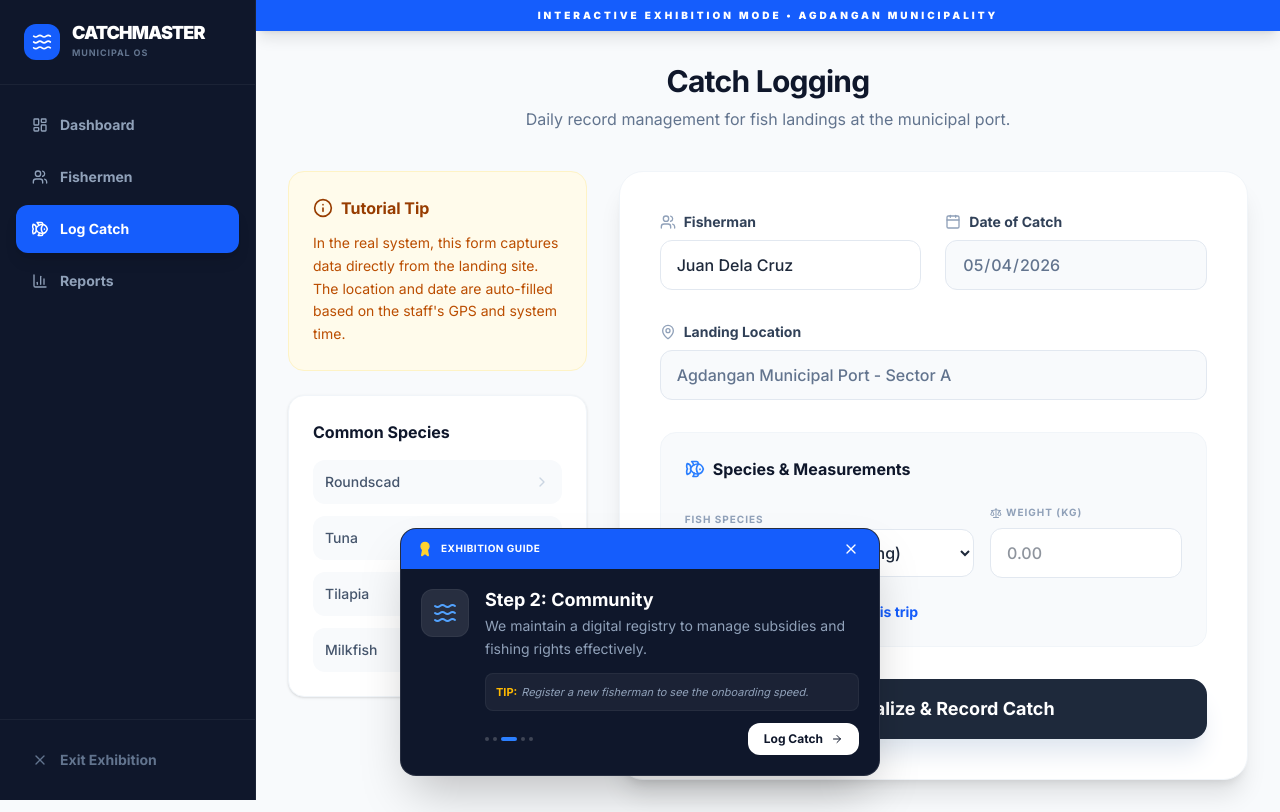
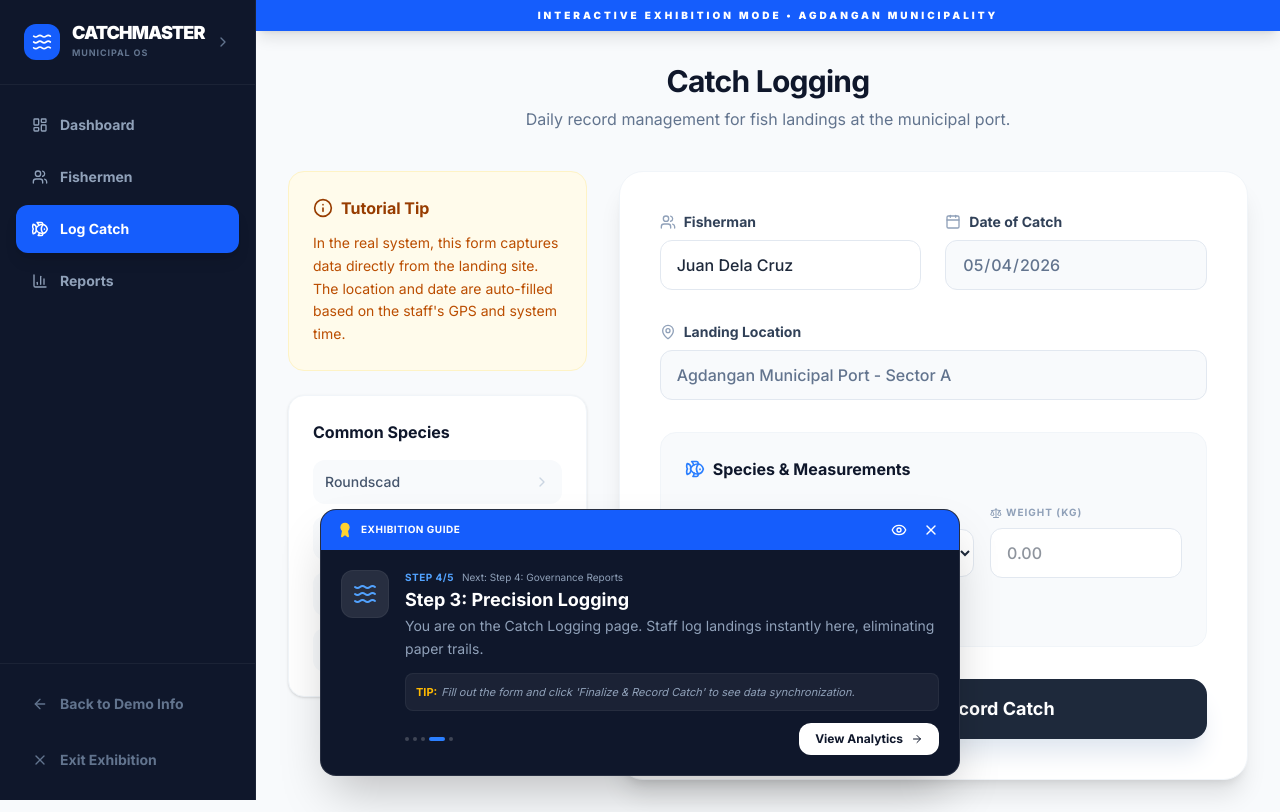
Before and after one commit to y0moriko/Catchmaster-2.0, a Next.js app: page /demo/catches in a window 1280 px wide. Built offline with nearby package versions, Linux system fonts and the light colour scheme.

Commit message:
Add subtle animations to landing page and enhance demo walkthrough

```diff
--- a/src/app/globals.css
+++ b/src/app/globals.css
@@ -33,3 +33,97 @@ body {
   color: var(--foreground);
   font-family: var(--font-sans);
 }
+
+@keyframes fade-in-up {
+  from {
+    opacity: 0;
+    transform: translateY(20px);
+  }
+  to {
+    opacity: 1;
+    transform: translateY(0);
+  }
+}
+
+@keyframes fade-in {
+  from {
+    opacity: 0;
+  }
+  to {
+    opacity: 1;
+  }
+}
+
+@keyframes float {
+  0%, 100% {
+    transform: translateY(0);
+  }
+  50% {
+    transform: translateY(-10px);
+  }
+}
+
+@keyframes pulse-glow {
+  0%, 100% {
+    box-shadow: 0 0 20px rgba(59, 130, 246, 0.3);
+  }
+  50% {
+    box-shadow: 0 0 30px rgba(59, 130, 246, 0.5);
+  }
+}
+
+@keyframes shimmer {
+  0% {
+    background-position: -200% 0;
+  }
+  100% {
+    background-position: 200% 0;
+  }
+}
+
+.animate-fade-in-up {
+  animation: fade-in-up 0.6s ease-out forwards;
+}
+
+.animate-fade-in {
+  animation: fade-in 0.8s ease-out forwards;
+}
+
+.animate-float {
+  animation: float 3s ease-in-out infinite;
+}
+
+.animate-pulse-glow {
+  animation: pulse-glow 2s ease-in-out infinite;
+}
+
+.animation-delay-100 {
+  animation-delay: 0.1s;
+  opacity: 0;
+}
+
+.animation-delay-200 {
+  animation-delay: 0.2s;
+  opacity: 0;
+}
+
+.animation-delay-300 {
+  animation-delay: 0.3s;
+  opacity: 0;
+}
+
+.animation-delay-400 {
+  animation-delay: 0.4s;
+  opacity: 0;
+}
+
+.shimmer {
+  background: linear-gradient(
+    90deg,
+    transparent 0%,
+    rgba(255, 255, 255, 0.4) 50%,
+    transparent 100%
+  );
+  background-size: 200% 100%;
+  animation: shimmer 3s ease-in-out infinite;
+}
--- a/src/components/DemoComponents.tsx
+++ b/src/components/DemoComponents.tsx
@@ -14,7 +14,10 @@ import {
   Info,
   HelpCircle,
   Award,
-  Waves
+  Waves,
+  ChevronRight,
+  Eye,
+  ArrowLeft
 } from "lucide-react";
 import { cn } from "@/lib/utils";
 
@@ -23,6 +26,7 @@ interface Scene {
   title: string;
   narrative: string;
   actionLabel: string;
+  matchPath: string;
   path: string;
   tip: string;
 }
@@ -31,56 +35,99 @@ const exhibitionScenes: Scene[] = [
   {
     id: "welcome",
     title: "Agdangan Digital Transformation",
-    narrative: "We are digitizing the coastal economy of Agdangan, Quezon. This walkthrough shows our 'Port to Plate' tracking.",
+    narrative: "Welcome to CatchMaster! This walkthrough shows our 'Port to Plate' tracking system for Agdangan's coastal economy.",
     actionLabel: "Begin Journey",
+    matchPath: "/demo",
     path: "/demo/dashboard",
-    tip: "The Guide at the bottom helps you navigate each module."
+    tip: "You can freely explore any section using the sidebar. The guide below follows your progress."
   },
   {
     id: "dashboard",
-    title: "Step 1: Intelligence",
-    narrative: "Officials monitor municipal production and economic growth in real-time.",
-    actionLabel: "Registry",
+    title: "Step 1: Intelligence Dashboard",
+    narrative: "You are viewing the Executive Overview. Officials monitor municipal production and economic growth in real-time here.",
+    actionLabel: "Go to Registry",
+    matchPath: "/demo/dashboard",
     path: "/demo/fishermen",
-    tip: "Stats are aggregated automatically from port entries."
+    tip: "Stats are aggregated automatically from port entries. Try hovering over cards for details."
   },
   {
     id: "fishermen",
-    title: "Step 2: Community",
-    narrative: "We maintain a digital registry to manage subsidies and fishing rights effectively.",
-    actionLabel: "Log Catch",
+    title: "Step 2: Community Registry",
+    narrative: "You are viewing the Fisherman Registry. This is where we manage subsidies and fishing rights effectively.",
+    actionLabel: "Log a Catch",
+    matchPath: "/demo/fishermen",
     path: "/demo/catches",
-    tip: "Register a new fisherman to see the onboarding speed."
+    tip: "Click 'Register New Fisherman' to see the onboarding workflow in action."
   },
   {
     id: "catches",
-    title: "Step 3: Precision",
-    narrative: "Staff log landings instantly, eliminating paper trails and preventing data loss.",
-    actionLabel: "Analytics",
+    title: "Step 3: Precision Logging",
+    narrative: "You are on the Catch Logging page. Staff log landings instantly here, eliminating paper trails.",
+    actionLabel: "View Analytics",
+    matchPath: "/demo/catches",
     path: "/demo/reports",
-    tip: "Try finalizing a catch to see the data sync."
+    tip: "Fill out the form and click 'Finalize & Record Catch' to see data synchronization."
   },
   {
     id: "reports",
-    title: "Step 4: Governance",
-    narrative: "Automated reports help secure funding and protect marine sanctuaries.",
-    actionLabel: "Restart",
+    title: "Step 4: Governance Reports",
+    narrative: "You are viewing Analytics & Reports. Automated reports help secure funding and protect marine sanctuaries.",
+    actionLabel: "Restart Tour",
+    matchPath: "/demo/reports",
     path: "/demo",
-    tip: "Manual tabulation used to take weeks—now it takes seconds."
+    tip: "Click 'Export Report' to generate a sample report for LGU officials."
+  }
+];
+
+const workflowCards = [
+  {
+    id: "fishermen",
+    title: "Add Fisherman",
+    description: "Register a new fisherman with personal details and barangay assignment.",
+    icon: Users,
+    path: "/demo/fishermen",
+    color: "from-green-500 to-emerald-600",
+    steps: ["Click 'Register New Fisherman'", "Fill in name & barangay", "Submit to add to registry"]
+  },
+  {
+    id: "catch",
+    title: "Log Catch",
+    description: "Record daily fish landings with species, weight, and location data.",
+    icon: Fish,
+    path: "/demo/catches",
+    color: "from-blue-500 to-cyan-600",
+    steps: ["Select fisherman", "Choose fish species", "Enter weight & finalize"]
+  },
+  {
+    id: "dashboard",
+    title: "View Dashboard",
+    description: "Monitor real-time statistics and catch trends across the municipality.",
+    icon: LayoutDashboard,
+    path: "/demo/dashboard",
+    color: "from-purple-500 to-indigo-600",
+    steps: ["Check total catch stats", "View recent activity", "Analyze top performers"]
+  },
+  {
+    id: "reports",
+    title: "Generate Reports",
+    description: "Create comprehensive data exports for municipal planning and compliance.",
+    icon: BarChart3,
+    path: "/demo/reports",
+    color: "from-amber-500 to-orange-600",
+    steps: ["Select report type", "Set date range", "Export as PDF/CSV"]
   }
 ];
 
 export function ExhibitionGuide({ currentPath }: { currentPath: string }) {
   const [activeSceneIndex, setActiveSceneIndex] = useState(-1);
   const [minimized, setMinimized] = useState(false);
+  const [showWorkflows, setShowWorkflows] = useState(false);
 
   useEffect(() => {
-    const sceneIndex = exhibitionScenes.findIndex(s => s.path === currentPath);
+    const sceneIndex = exhibitionScenes.findIndex(s => s.matchPath === currentPath);
     if (sceneIndex !== -1) {
       setActiveSceneIndex(sceneIndex);
       setMinimized(false);
-    } else if (currentPath === "/demo") {
-      setActiveSceneIndex(0);
     }
   }, [currentPath]);
 
@@ -89,10 +136,57 @@ export function ExhibitionGuide({ currentPath }: { currentPath: string }) {
   const scene = exhibitionScenes[activeSceneIndex];
 
   return (
-    <div className={cn(
-      "fixed bottom-6 left-1/2 -translate-x-1/2 w-full max-w-lg z-[200] transition-all duration-500 px-4",
-      minimized ? "translate-y-24" : "translate-y-0"
-    )}>
+    <>
+      {/* Workflow Quick Access Panel */}
+      {showWorkflows && (
+        <div className="fixed right-6 top-1/2 -translate-y-1/2 z-[200] w-80 animate-fade-in-up">
+          <div className="bg-white rounded-2xl shadow-2xl border border-slate-200 overflow-hidden">
+            <div className="bg-slate-900 text-white px-4 py-3 flex items-center justify-between">
+              <div className="flex items-center gap-2">
+                <Fish className="w-4 h-4 text-blue-400" />
+                <span className="font-bold text-xs uppercase tracking-wider">Workflows</span>
+              </div>
+              <button
+                onClick={() => setShowWorkflows(false)}
+                className="hover:bg-white/20 p-1 rounded-lg transition-colors"
+              >
+                <X className="w-4 h-4" />
+              </button>
+            </div>
+            <div className="p-4 space-y-3 max-h-96 overflow-y-auto">
+              {workflowCards.map((workflow) => (
+                <Link
+                  key={workflow.id}
+                  href={workflow.path}
+                  className="block p-4 rounded-xl border border-slate-100 hover:border-blue-200 hover:bg-blue-50/50 transition-all group"
+                >
+                  <div className="flex items-start gap-3">
+                    <div className={`w-10 h-10 rounded-xl bg-gradient-to-br ${workflow.color} flex items-center justify-center flex-shrink-0 shadow-lg`}>
+                      <workflow.icon className="w-5 h-5 text-white" />
+                    </div>
+                    <div className="flex-1">
+                      <h4 className="font-bold text-slate-900 text-sm group-hover:text-blue-600 transition-colors">{workflow.title}</h4>
+                      <p className="text-xs text-slate-500 mt-0.5 leading-relaxed">{workflow.description}</p>
+                      <div className="flex items-center gap-1 mt-2">
+                        {workflow.steps.map((step, i) => (
+                          <span key={i} className="text-[10px] font-medium text-slate-400 bg-slate-50 px-2 py-0.5 rounded-full">
+                            {i + 1}. {step}
+                          </span>
+                        ))}
+                      </div>
+                    </div>
+                    <ChevronRight className="w-4 h-4 text-slate-300 group-hover:text-blue-500 transition-colors flex-shrink-0 mt-1" />
+                  </div>
+                </Link>
+              ))}
+            </div>
+          </div>
+        </div>
+      )}
+
+      {/* Bottom Guide - Shows when not minimized */}
+      {!minimized && (
+        <div className="fixed bottom-6 left-1/2 -translate-x-1/2 w-full max-w-2xl z-[200] px-4 animate-fade-in-up">
           <div className="bg-slate-900 text-white rounded-2xl shadow-2xl border border-white/10 overflow-hidden">
             {/* Header */}
             <div className="bg-blue-600 px-4 py-2 flex items-center justify-between">
@@ -100,12 +194,21 @@ export function ExhibitionGuide({ currentPath }: { currentPath: string }) {
                 <Award className="w-4 h-4 text-amber-300 fill-amber-300" />
                 <span className="font-bold text-[10px] uppercase tracking-wider">Exhibition Guide</span>
               </div>
+              <div className="flex items-center gap-2">
                 <button
-            onClick={() => setMinimized(!minimized)}
+                  onClick={() => setShowWorkflows(!showWorkflows)}
+                  className="hover:bg-white/20 p-1 rounded-lg transition-colors"
+                  title="Show workflows"
+                >
+                  <Eye className="w-4 h-4" />
+                </button>
+                <button
+                  onClick={() => setMinimized(true)}
                   className="hover:bg-white/20 p-1 rounded-lg transition-colors"
                 >
-            {minimized ? <HelpCircle className="w-4 h-4" /> : <X className="w-4 h-4" />}
+                  <X className="w-4 h-4" />
                 </button>
+              </div>
             </div>
 
             {/* Content */}
@@ -115,6 +218,12 @@ export function ExhibitionGuide({ currentPath }: { currentPath: string }) {
               </div>
               <div className="space-y-3 flex-1">
                 <div>
+                  <div className="flex items-center gap-2 mb-1">
+                    <span className="text-[10px] font-bold text-blue-400 uppercase tracking-wider">Step {activeSceneIndex + 1}/{exhibitionScenes.length}</span>
+                    {activeSceneIndex < exhibitionScenes.length - 1 && (
+                      <span className="text-[10px] text-slate-400">Next: {exhibitionScenes[activeSceneIndex + 1].title}</span>
+                    )}
+                  </div>
                   <h3 className="text-lg font-bold text-white leading-tight">{scene.title}</h3>
                   <p className="text-slate-400 text-sm leading-relaxed mt-1">
                     {scene.narrative}
@@ -141,7 +250,7 @@ export function ExhibitionGuide({ currentPath }: { currentPath: string }) {
                     ))}
                   </div>
                   <Link
-                href={exhibitionScenes[(activeSceneIndex + 1) % exhibitionScenes.length].path}
+                    href={scene.path}
                     className="bg-white text-slate-900 px-4 py-2 rounded-xl font-bold text-xs hover:bg-blue-50 transition-all flex items-center gap-2 group whitespace-nowrap"
                   >
                     {scene.actionLabel}
@@ -151,68 +260,95 @@ export function ExhibitionGuide({ currentPath }: { currentPath: string }) {
               </div>
             </div>
           </div>
+        </div>
+      )}
 
-      {/* Minimized Trigger */}
+      {/* Minimized Trigger - Always visible when minimized */}
       {minimized && (
         <button
           onClick={() => setMinimized(false)}
-          className="absolute -top-10 right-8 bg-blue-600 text-white p-2 rounded-full shadow-2xl animate-bounce"
+          className="fixed bottom-6 right-6 z-[201] bg-blue-600 text-white p-3 rounded-full shadow-2xl hover:bg-blue-700 transition-all animate-bounce"
         >
           <HelpCircle className="w-5 h-5" />
         </button>
       )}
-    </div>
+    </>
   );
 }
 
 export function DemoSidebar({ currentPath }: { currentPath: string }) {
+  const [collapsed, setCollapsed] = useState(false);
+
   const items = [
-    { name: "Dashboard", icon: LayoutDashboard, path: "/demo/dashboard", id: "nav-dashboard" },
-    { name: "Fishermen", icon: Users, path: "/demo/fishermen", id: "nav-fishermen" },
-    { name: "Log Catch", icon: Fish, path: "/demo/catches", id: "nav-catches" },
-    { name: "Reports", icon: BarChart3, path: "/demo/reports", id: "nav-reports" },
+    { name: "Dashboard", icon: LayoutDashboard, path: "/demo/dashboard", id: "nav-dashboard", description: "View stats & trends" },
+    { name: "Fishermen", icon: Users, path: "/demo/fishermen", id: "nav-fishermen", description: "Manage registry" },
+    { name: "Log Catch", icon: Fish, path: "/demo/catches", id: "nav-catches", description: "Record landings" },
+    { name: "Reports", icon: BarChart3, path: "/demo/reports", id: "nav-reports", description: "Analytics & export" },
   ];
 
   return (
-    <div className="w-64 bg-slate-900 border-r border-white/5 h-screen sticky top-0 flex flex-col z-50">
-      <div className="p-6 border-b border-white/5">
-        <div className="flex items-center gap-3">
+    <div className={`${collapsed ? "w-20" : "w-64"} bg-slate-900 border-r border-white/5 h-screen sticky top-0 flex flex-col z-50 transition-all duration-300`}>
+      <div className="p-6 border-b border-white/5 flex items-center justify-between">
+        <div className={`flex items-center gap-3 ${collapsed ? "justify-center w-full" : ""}`}>
           <div className="bg-blue-600 p-2 rounded-xl">
             <Waves className="text-white w-5 h-5" />
           </div>
+          {!collapsed && (
             <div>
               <span className="font-black text-lg text-white tracking-tighter block leading-none">CATCHMASTER</span>
               <span className="text-[9px] font-bold text-slate-500 uppercase tracking-widest mt-1 block">Municipal OS</span>
             </div>
+          )}
         </div>
+        <button
+          onClick={() => setCollapsed(!collapsed)}
+          className="text-slate-500 hover:text-white transition-colors"
+        >
+          <ChevronRight className={`w-4 h-4 transition-transform ${collapsed ? "rotate-180" : ""}`} />
+        </button>
       </div>
 
-      <nav className="flex-1 p-4 space-y-1">
+      <nav className="flex-1 p-4 space-y-1 overflow-y-auto">
         {items.map((item) => (
           <Link
             key={item.path}
             href={item.path}
             id={item.id}
+            title={collapsed ? item.name : item.description}
             className={cn(
-              "flex items-center gap-3 px-4 py-3.5 rounded-xl text-sm font-bold transition-all group",
+              "flex items-center gap-3 px-4 py-3.5 rounded-xl text-sm font-bold transition-all group relative",
               currentPath === item.path
                 ? "bg-blue-600 text-white shadow-lg"
                 : "text-slate-400 hover:bg-white/5 hover:text-white"
             )}
           >
-            <item.icon className={cn("w-4 h-4 transition-transform", currentPath === item.path ? "scale-110" : "group-hover:scale-110")} />
+            <item.icon className={cn("w-4 h-4 transition-transform flex-shrink-0", currentPath === item.path ? "scale-110" : "group-hover:scale-110")} />
+            {!collapsed && (
+              <span className="truncate">{item.name}</span>
+            )}
+            {collapsed && (
+              <div className="absolute left-full ml-2 px-2 py-1 bg-slate-800 text-white text-xs rounded-lg opacity-0 group-hover:opacity-100 transition-opacity whitespace-nowrap z-50 pointer-events-none">
                 {item.name}
+              </div>
+            )}
           </Link>
         ))}
       </nav>
 
-      <div className="p-4 border-t border-white/5">
+      <div className="p-4 border-t border-white/5 space-y-2">
+        <Link
+          href="/demo"
+          className="flex items-center gap-3 px-4 py-3.5 rounded-xl text-sm font-bold text-slate-500 hover:text-white hover:bg-white/5 transition-all"
+        >
+          <ArrowLeft className="w-4 h-4" />
+          {!collapsed && "Back to Demo Info"}
+        </Link>
         <Link
           href="/"
           className="flex items-center gap-3 px-4 py-3.5 rounded-xl text-sm font-bold text-slate-500 hover:text-white transition-all"
         >
           <X className="w-4 h-4" />
-          Exit Exhibition
+          {!collapsed && "Exit Exhibition"}
         </Link>
       </div>
     </div>
```
Also changed, not shown: src/app/page.tsx (+38 -38 lines). Lines whose indentation alone changed are shown as unchanged.
